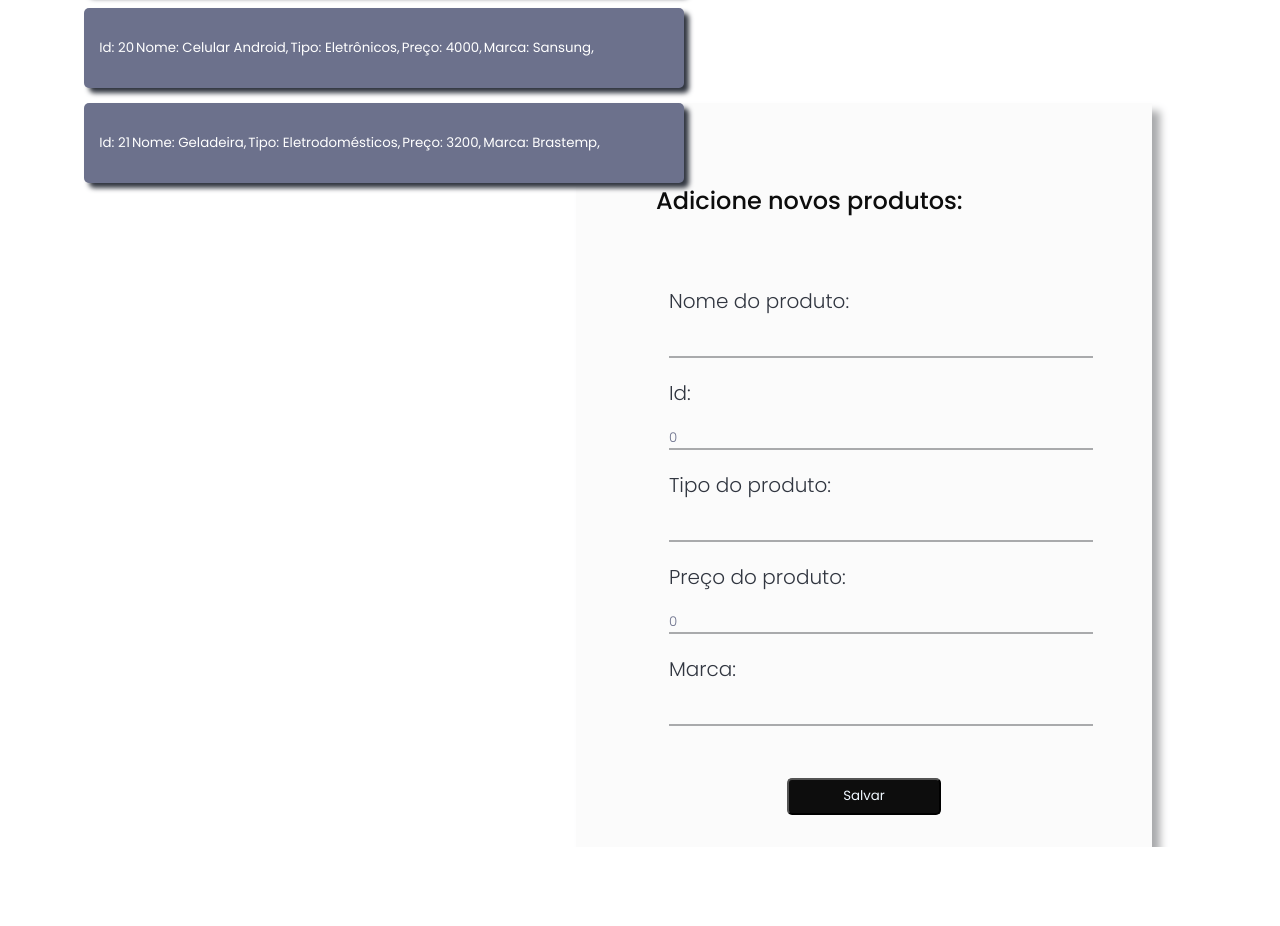
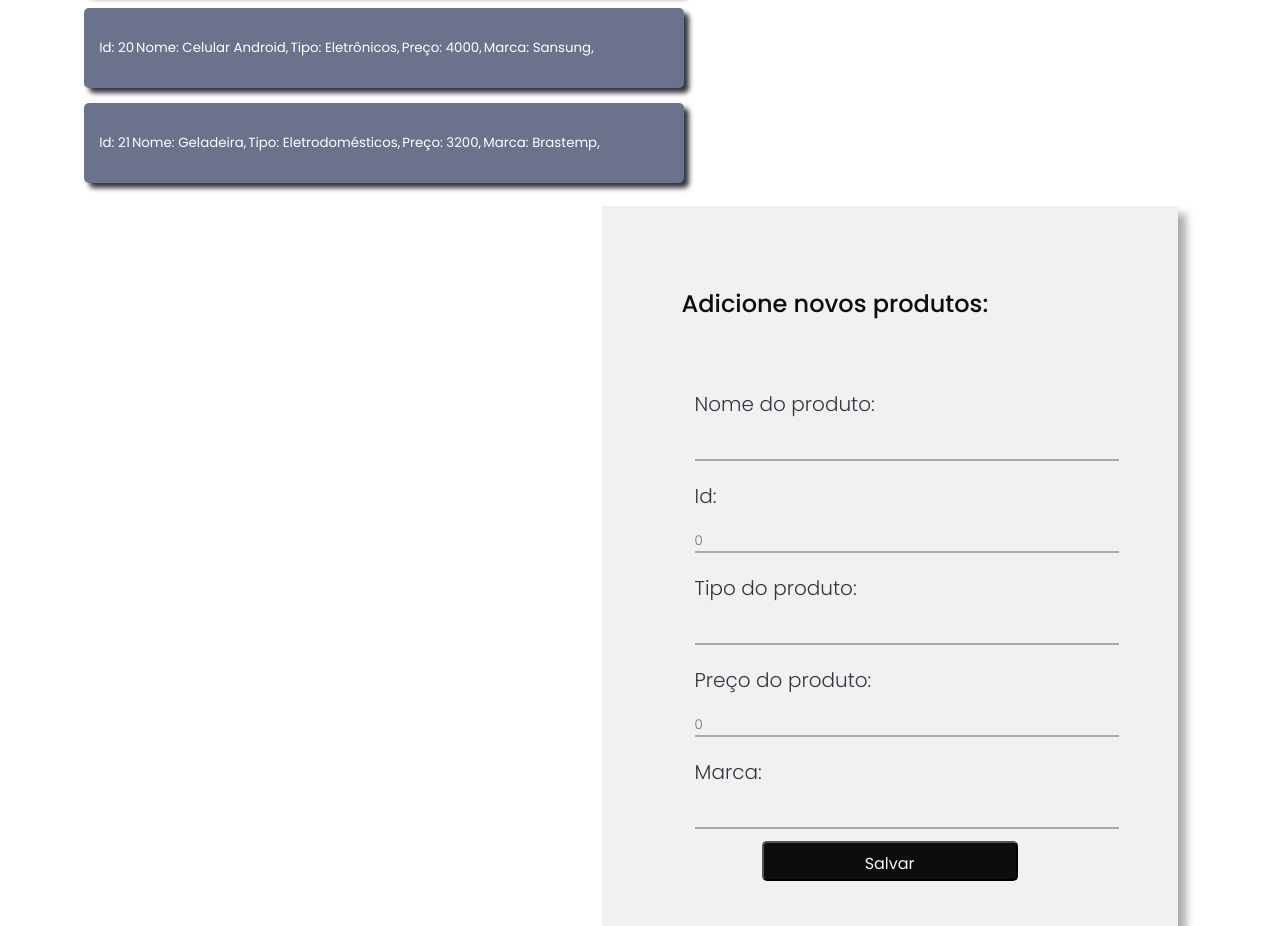
Before and after one commit to AmandaPiva/Cadastro-de-produtos, an Angular app: page / in a window 1280 px wide. Shown: the part 1042-1968 px from the top of the page. Before the commit the page ends 1889 px from the top, so only its background shows below. Built offline with nearby package versions, Linux system fonts and the light colour scheme.

Commit message:
Finalizando detalhes do css

```diff
--- a/src/app/produto-detalhes/produto-detalhes.component.css
+++ b/src/app/produto-detalhes/produto-detalhes.component.css
@@ -8,12 +8,12 @@ div{
     display: flex;
     flex-direction: column;
 
-    background: rgb(251, 251, 251);
+    background: rgb(241, 241, 241);
+
+    width: 45vw;
+    height: 90vh;
+
     padding: 2em;
-
-    width: 155%;
-    height: 150%;
-
     margin-top: 50px;
 
     border-radius: 5px;
@@ -67,23 +67,31 @@ h2{
     margin-top: 20px;
     margin-left: 20px;
 
+    outline:none; /*Tira a borda ao clicar no input*/
     width: 85%;
 }
 
 .removeProd{
-    margin-top: 50px;
     padding: 2rem;
 }
 
 .removeProd button{
-    width: 50%;
-    height: 25%;
+    display: flex;
+    flex-direction: column;
 
-    padding: 0.5em;
     margin: auto;
+    margin-right: 30%;
+
+    width: 20vw;
+    height: 5vh;
+
+    padding: 0.5rem;
+
+    align-items: center;
+    font-size: 16px;
+    color: aliceblue;
 
     background: #0D0D0D;
-    color: aliceblue;
 
     border-radius: 5px;
 
--- a/src/app/produto-detalhes/produto-detalhes.component.html
+++ b/src/app/produto-detalhes/produto-detalhes.component.html
@@ -19,9 +19,9 @@
                 <label for="marca">Marca: </label>
                 <input id="marca" [(ngModel)]="produto.marca" placeholder="marca">
         </div>
+
+        <div class="removeProd">
+            <button class="delete" type="button" (click)="delete(produto)">Deletar Produto</button>
+        </div>
     </div>
-
-    <div class="removeProd">
-        <button class="delete" type="button" (click)="delete(produto)">Deletar Produto</button>
-    </div>
-    </div>
+</div>
--- a/src/app/produtos/produtos.component.css
+++ b/src/app/produtos/produtos.component.css
@@ -49,15 +49,15 @@ table button{
     display: flex;
     flex-direction: column;
 
-    margin-top: 8%;
-    margin-right: 10%;
+    margin-top: 16%;
+    margin-right: 8%;
 
     float: right;
 
-    background: rgb(251, 251, 251);
+    background: rgb(241, 241, 241);
 
-    width: 45%;
-    height: 70%;
+    width: 45vw;
+    height: 90vh;
 
     padding: 2em;
 
@@ -100,24 +100,29 @@ table button{
     margin-left: 20px;
 
     width: 90%;
+    outline:none; /*Tira a borda ao clicar no input*/
 }
 
 .salvar{
     margin-top: 10%;
-}
 
-button{
-    width: 30%;
-    height: 25%;
+    display: flex;
+    flex-direction: column;
 
-    padding: 0.5em;
+    margin: auto;
+
+    width: 20vw;
+    height: 5vh;
+
+    padding: 0.5rem;
+
+    align-items: center;
+    font-size: 16px;
+    color: aliceblue;
 
     background: #0D0D0D;
-    color: aliceblue;
 
     border-radius: 5px;
 
     cursor: pointer;
-
-    margin:auto;
 }
```
